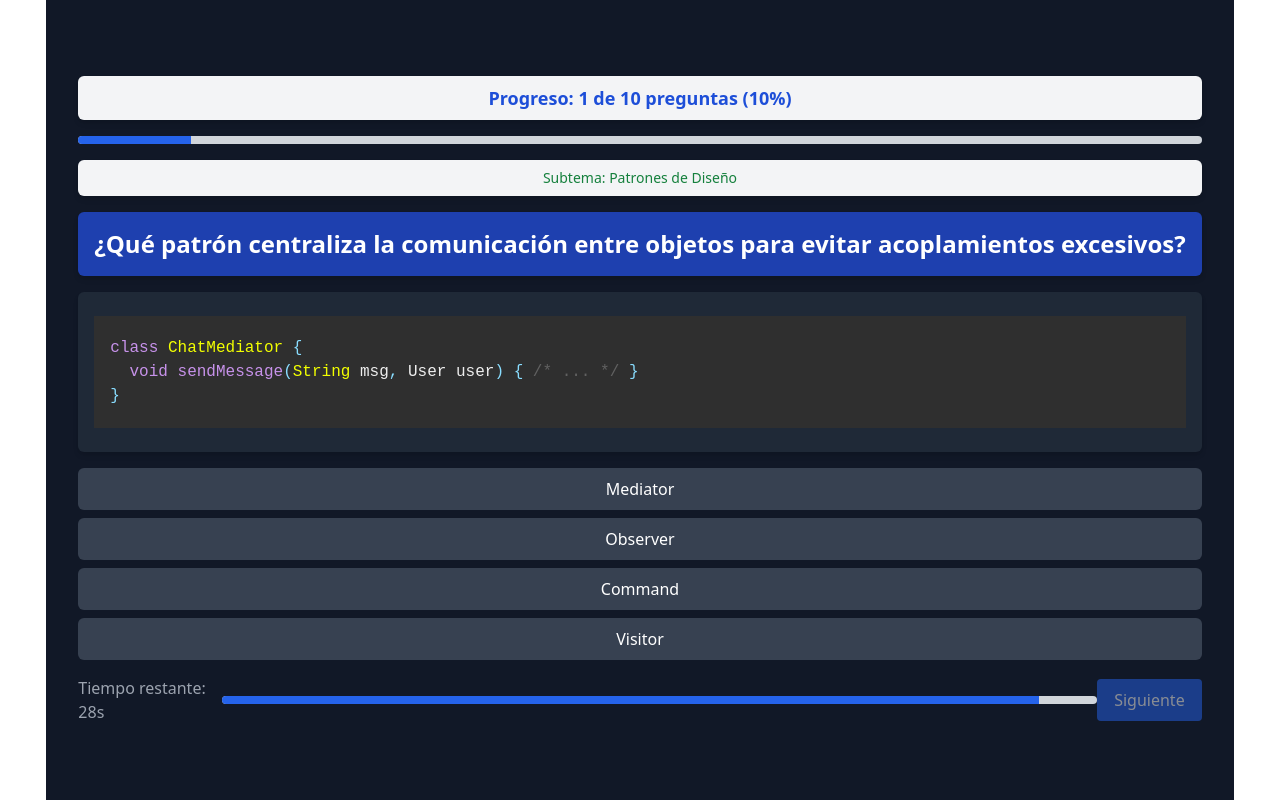
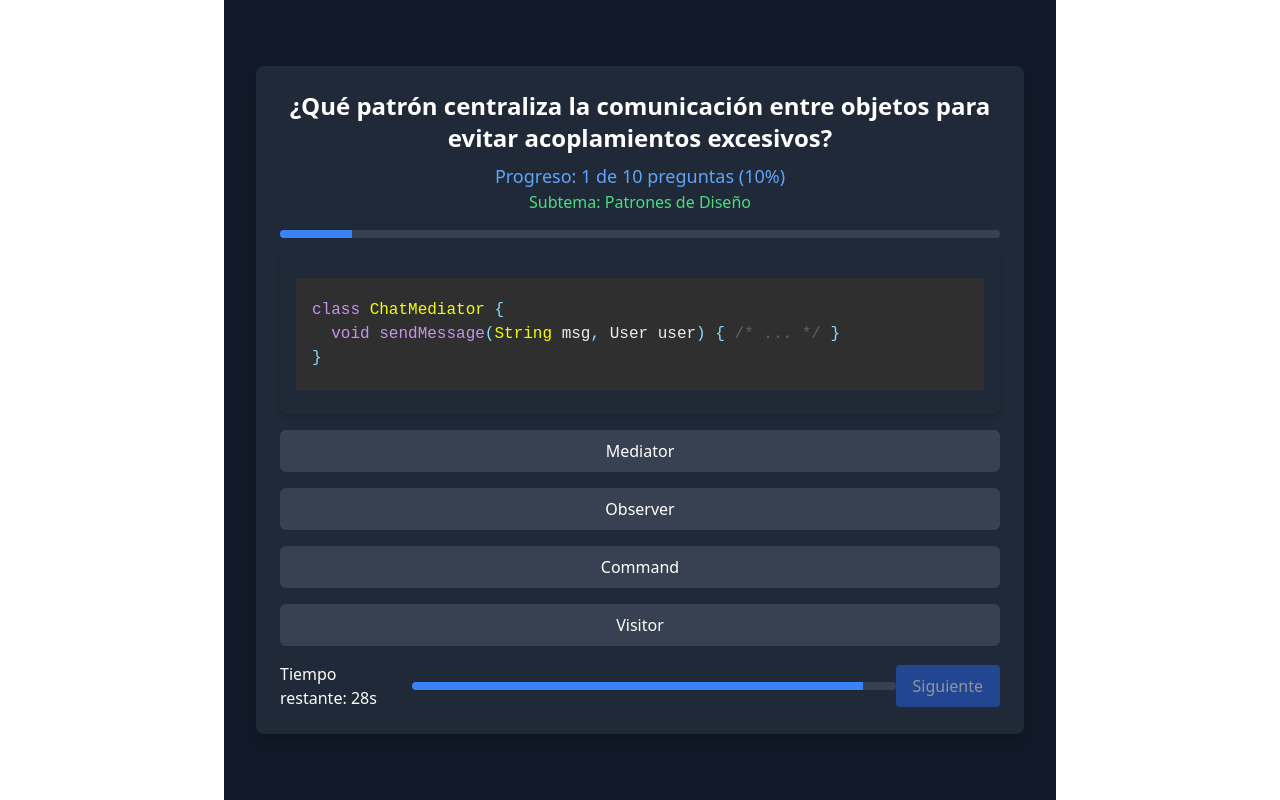
Before and after one commit to jamjav/quiz-react, a React (Vite) app: page / in a window 1280 px wide. Both pictures are taken after a click on the button "Comenzar Quiz". Built offline with nearby package versions, Linux system fonts and the light colour scheme.

Commit message:
improve desing

```diff
--- /dev/null
+++ b/src/App.css
@@ -0,0 +1,8 @@
+/* Estilos para resaltar la opción seleccionada */
+button.option.selected {
+  background-color: #2563eb; /* Azul intenso */
+  color: #ffffff; /* Texto blanco */
+  border: 2px solid #1d4ed8; /* Borde azul más oscuro */
+  transform: scale(1.05); /* Efecto de agrandamiento */
+  transition: all 0.3s ease;
+}
--- a/src/components/QuestionCard.jsx
+++ b/src/components/QuestionCard.jsx
@@ -18,54 +18,56 @@ export default function QuestionCard({
   const question = questions[current];
 
   return (
-    <div className="space-y-4">
-      <div className="text-lg font-bold text-center text-blue-700 bg-gray-100 py-2 rounded-md shadow-md mb-4">
-        Progreso: {current + 1} de {questions.length} preguntas (
-        {Math.round(((current + 1) / questions.length) * 100)}%)
+    <div className="card bg-gray-800 p-6 rounded-lg shadow-lg space-y-4 max-w-screen-md mx-auto">
+      <div className="text-center">
+        <h1 className="text-2xl font-bold text-white mb-2">
+          <ReactMarkdown>{question.question}</ReactMarkdown>
+        </h1>
+        <h2 className="text-lg font-medium text-blue-400">
+          Progreso: {current + 1} de {questions.length} preguntas (
+          {Math.round(((current + 1) / questions.length) * 100)}%)
+        </h2>
+        <h3 className="text-md font-medium text-green-400">
+          Subtema: {question.subtheme || "Sin subtema"}
+        </h3>
       </div>
-      <div className="w-full h-2 bg-gray-300 rounded-full overflow-hidden mb-4">
+      <div className="progress-bar w-full h-2 bg-gray-700 rounded-full overflow-hidden">
         <div
-          className="h-full bg-blue-600"
+          className="progress-bar-inner h-full bg-blue-500"
           style={{ width: `${((current + 1) / questions.length) * 100}%` }}
         ></div>
       </div>
-      <div className="text-sm font-medium text-center text-green-700 bg-gray-100 py-2 rounded-md shadow-md mb-4">
-        Subtema: {question.subtheme || "Sin subtema"}
-      </div>
-      <div className="text-2xl font-bold text-center text-white bg-blue-800 p-4 rounded-md shadow-md">
-        <ReactMarkdown>{question.question}</ReactMarkdown>
-      </div>
       {question.code && (
-        <div className="bg-gray-800 text-white p-4 rounded-md shadow-md mb-4">
+        <div className="bg-gray-800 text-white p-4 rounded-md shadow-md">
           <SyntaxHighlighter language="javascript" style={materialDark}>
             {question.code}
           </SyntaxHighlighter>
         </div>
       )}
-      <div className="space-y-2">
+      <div className="options grid grid-cols-1 gap-4">
         {question.options.map((option, index) => (
-          <Button
+          <button
             key={index}
-            onClick={() => setSelected(index)}
-            className={`w-full text-left px-4 py-2 border rounded-md ${
-              selected === index
-                ? "bg-blue-600 text-white"
-                : "bg-gray-700 text-white"
+            className={`option bg-gray-700 hover:bg-blue-500 text-white font-medium py-2 px-4 rounded-md shadow-sm ${
+              selected === index ? "selected bg-blue-600" : ""
             }`}
+            onClick={() => {
+              setSelected(index);
+            }}
           >
             <div className="answer text-center">
               <ReactMarkdown>{option}</ReactMarkdown>
             </div>
-          </Button>
+          </button>
         ))}
       </div>
       <div className="flex justify-between items-center mt-4">
-        <div className="w-full flex items-center space-x-2">
-          <span className="text-gray-400">Tiempo restante: {timeLeft}s</span>
-          <div className="w-full h-2 bg-gray-300 rounded-full overflow-hidden">
+        <div className="timer w-full flex items-center space-x-2 text-white">
+          <span>Tiempo restante: {timeLeft}s</span>
+          <div className="w-full h-2 bg-gray-700 rounded-full overflow-hidden">
             <div
               className={`h-full ${
-                timeLeft <= 15 ? "bg-red-600" : "bg-blue-600"
+                timeLeft <= 15 ? "bg-red-600" : "bg-blue-500"
               }`}
               style={{ width: `${(timeLeft / timeLeftInitial) * 100}%` }}
             ></div>
@@ -77,8 +79,8 @@ export default function QuestionCard({
               handleNext();
             }
           }}
-          disabled={isNextDisabled} // El botón estará deshabilitado si `isNextDisabled` es true
-          className={`bg-blue-600 hover:bg-blue-700 ${
+          disabled={isNextDisabled}
+          className={`next bg-blue-600 hover:bg-blue-700 ${
             isNextDisabled ? "opacity-50 cursor-not-allowed" : ""
           }`}
         >
--- a/src/main.jsx
+++ b/src/main.jsx
@@ -1,6 +1,7 @@
 import React from "react";
 import ReactDOM from "react-dom/client";
 import "./index.css";
+import "./App.css";
 import QuizApp from "./QuizApp"; // Asegúrate que el path sea correcto
 
 ReactDOM.createRoot(document.getElementById("root")).render(
```
